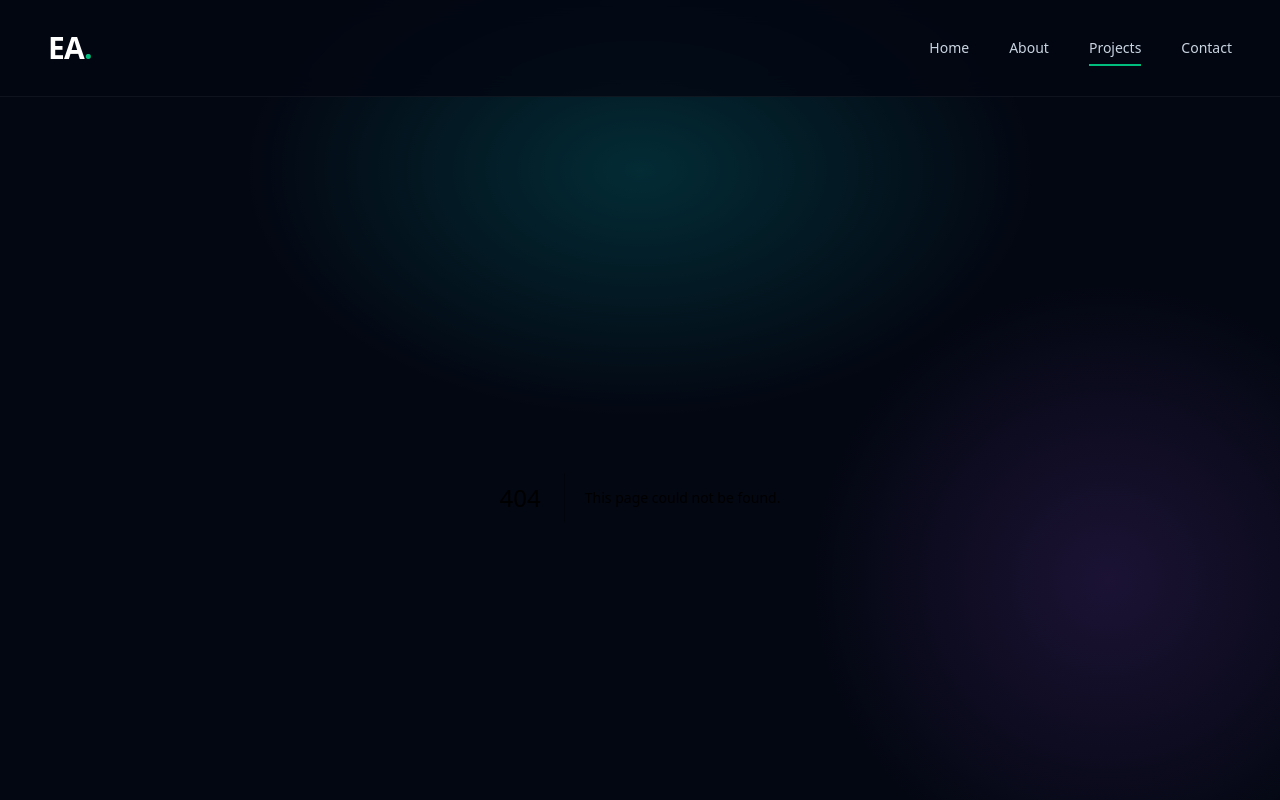
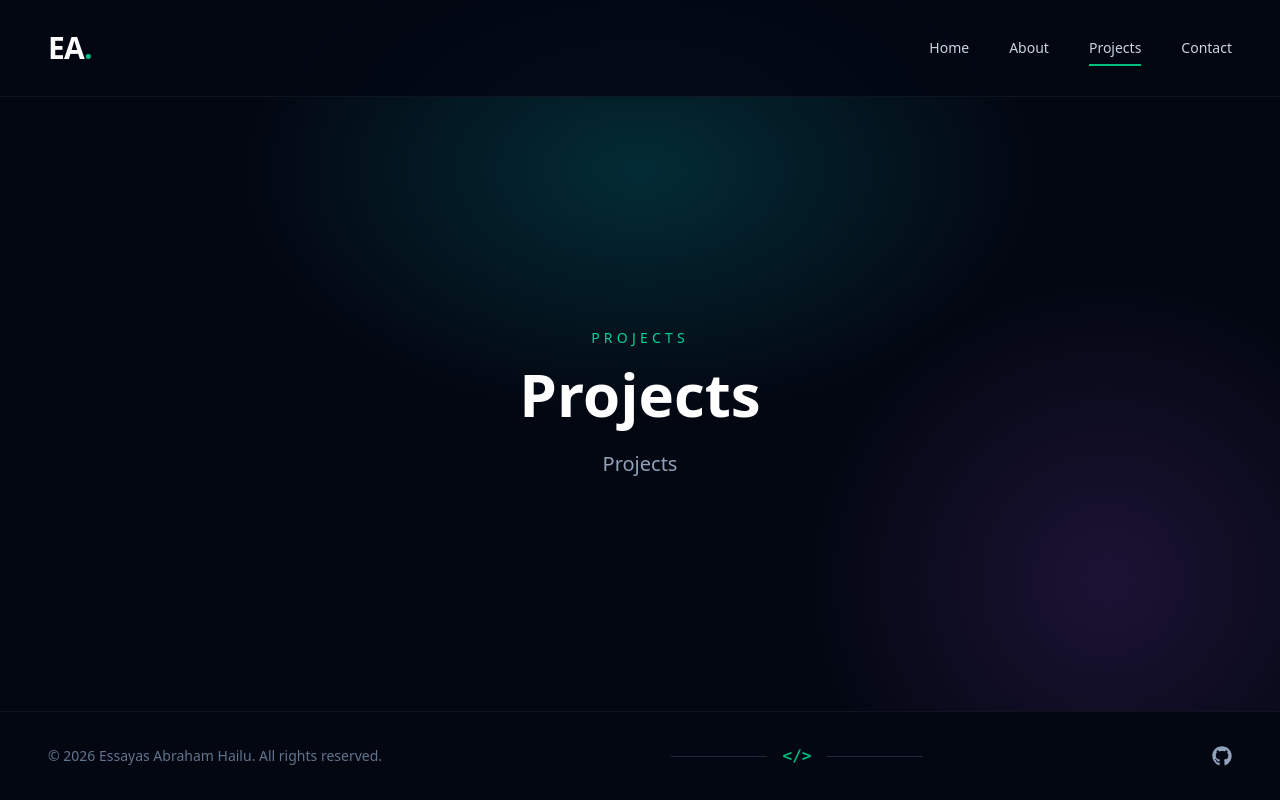
Before and after one commit to tedy-abr/agency-2-resit, a Next.js app: page /projects in a window 1280 px wide. Before the commit this address had no page. Shown: the top 800 px of the page. Built offline with nearby package versions, Linux system fonts and the light colour scheme.

Commit message:
add initial about, projects, and contact pages

```diff
--- /dev/null
+++ b/src/app/about/page.js
@@ -0,0 +1,13 @@
+export default function AboutPage() {
+  return (
+    <main className="flex flex-1 flex-col items-center justify-center w-full max-w-5xl mx-auto px-6 md:px-12 py-20 text-center min-h-[calc(100vh-12rem)]">
+      <p className="text-sm uppercase tracking-[0.3em] text-emerald-400 mb-4">
+        About
+      </p>
+      <h1 className="text-4xl md:text-6xl font-bold text-white mb-6">About</h1>
+      <p className="text-lg md:text-xl text-slate-400 max-w-2xl leading-relaxed">
+        About
+      </p>
+    </main>
+  );
+}
--- /dev/null
+++ b/src/app/contact/page.js
@@ -0,0 +1,15 @@
+export default function ContactPage() {
+  return (
+    <main className="flex flex-1 flex-col items-center justify-center w-full max-w-5xl mx-auto px-6 md:px-12 py-20 text-center min-h-[calc(100vh-12rem)]">
+      <p className="text-sm uppercase tracking-[0.3em] text-emerald-400 mb-4">
+        Contact
+      </p>
+      <h1 className="text-4xl md:text-6xl font-bold text-white mb-6">
+        Contact
+      </h1>
+      <p className="text-lg md:text-xl text-slate-400 max-w-2xl leading-relaxed">
+        Contact
+      </p>
+    </main>
+  );
+}
--- a/src/app/layout.js
+++ b/src/app/layout.js
@@ -1,22 +1,16 @@
-import { Inter } from "next/font/google";
 import "./globals.css";
 import Navbar from "../components/Navbar";
 import Footer from "../components/Footer";
 
-const inter = Inter({
-  variable: "--font-inter",
-  subsets: ["latin"],
-});
-
 export const metadata = {
-  title: "Create Next App",
-  description: "Generated by create next app",
+  title: "Essayas Abraham Hailu",
+  description: "Portfolio of Essayas Abraham",
 };
 
 export default function RootLayout({ children }) {
   return (
-    <html lang="en" className={`${inter.variable} h-full antialiased`}>
-      <body className="min-h-full flex flex-col bg-[#030712] text-slate-100 selection:bg-[#10b981]/30 relative overflow-x-hidden">
+    <html lang="en" className="h-full antialiased">
+      <body className="min-h-full flex flex-col bg-[#030712] text-slate-100 selection:bg-[#10b981]/30 relative overflow-x-hidden font-sans">
         <div className="fixed inset-0 z-[-1] h-full w-full bg-[#030712]">
           <div className="absolute top-[-10%] left-1/2 -translate-x-1/2 h-125 w-200 rounded-full bg-[radial-gradient(ellipse_at_center,rgba(0,255,255,0.15)_0%,rgba(3,7,18,0)_70%)]"></div>
           <div className="absolute bottom-[-10%] right-[-10%] h-150 w-150 rounded-full bg-[radial-gradient(ellipse_at_center,rgba(168,85,247,0.15)_0%,rgba(3,7,18,0)_70%)]"></div>
--- /dev/null
+++ b/src/app/projects/page.js
@@ -0,0 +1,15 @@
+export default function ProjectsPage() {
+  return (
+    <main className="flex flex-1 flex-col items-center justify-center w-full max-w-5xl mx-auto px-6 md:px-12 py-20 text-center min-h-[calc(100vh-12rem)]">
+      <p className="text-sm uppercase tracking-[0.3em] text-emerald-400 mb-4">
+        Projects
+      </p>
+      <h1 className="text-4xl md:text-6xl font-bold text-white mb-6">
+        Projects
+      </h1>
+      <p className="text-lg md:text-xl text-slate-400 max-w-2xl leading-relaxed">
+        Projects
+      </p>
+    </main>
+  );
+}
--- a/src/components/Footer.js
+++ b/src/components/Footer.js
@@ -1,11 +1,12 @@
-import { FaGithub, FaLinkedin, FaTwitter } from "react-icons/fa";
+import { FaGithub } from "react-icons/fa";
 
 export default function Footer() {
   return (
     <footer className="w-full border-t border-white/5 bg-[#030712] py-8 mt-auto z-40 relative">
       <div className="max-w-7xl mx-auto px-6 md:px-12 flex flex-col md:flex-row items-center justify-between gap-6">
         <p className="text-slate-500 text-sm">
-          © {new Date().getFullYear()} Essayas Abraham. All rights reserved.
+          &copy; {new Date().getFullYear()} Essayas Abraham Hailu. All rights
+          reserved.
         </p>
 
         <div className="flex items-center justify-center space-x-4">
```
